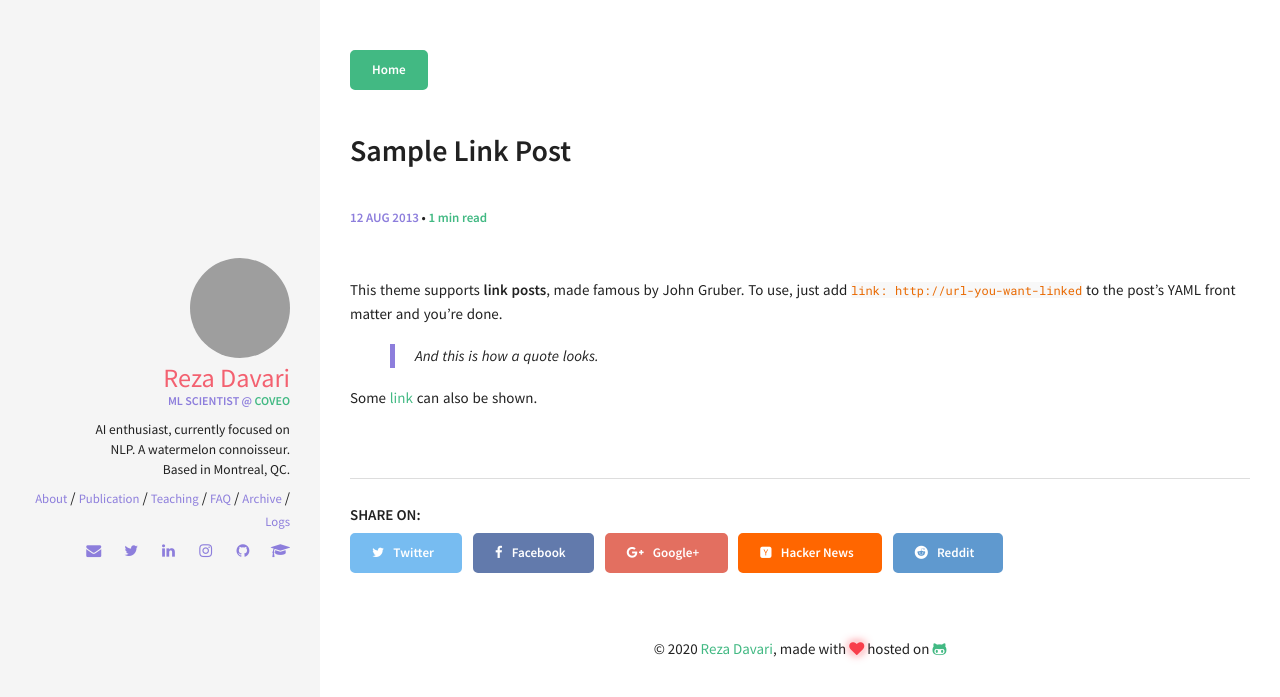
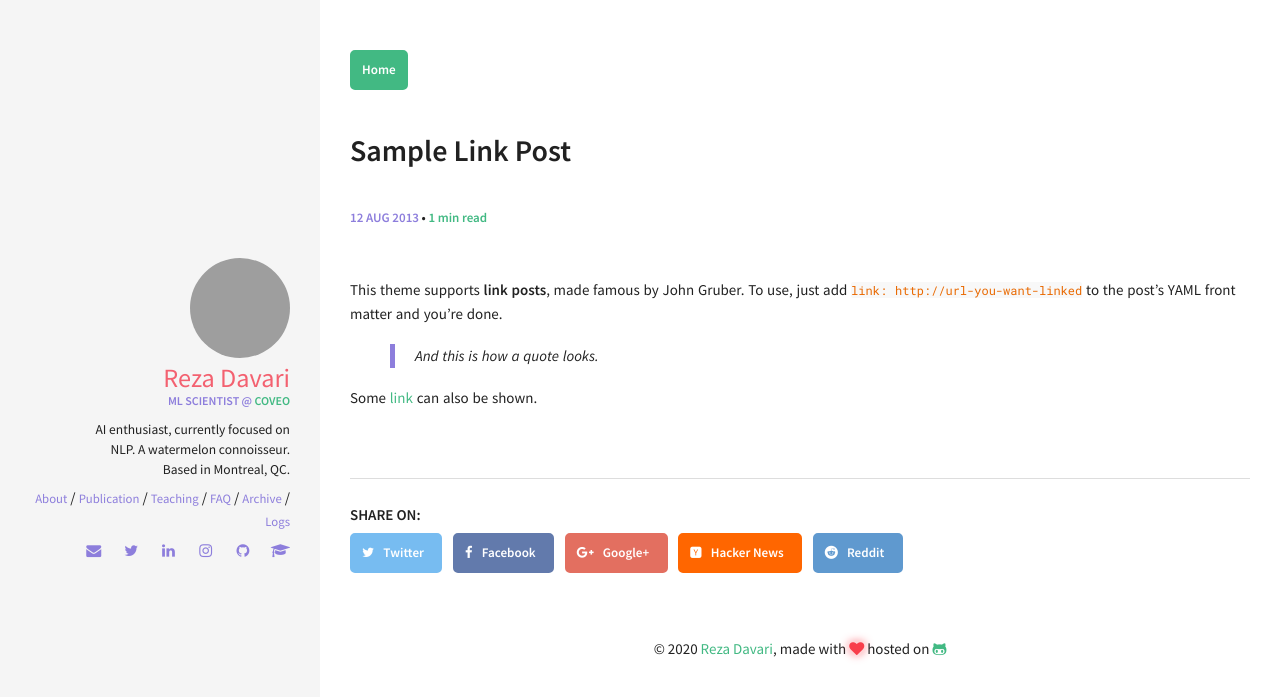
Before and after one commit to rezazzr/davari.io, a Jekyll site: the page built from _posts/2013-08-12-sample-link-post.md, in a window 1280 px wide. Shown: the top 697 px of the page. Built offline with Jekyll 4.4.1, drawn with Linux system fonts in a browser that asks for light colours; grey boxes are pictures that could not be loaded.

Commit message:
resized button to smaller padding

```diff
--- a/_sass/components/_buttons.scss
+++ b/_sass/components/_buttons.scss
@@ -5,7 +5,7 @@
 .btn {
   display: inline-block;
   margin-bottom: 20px;
-  padding: 8px 20px;
+  padding: 8px 10px;
   font-size: 0.875em;
   font-family: $font-family-base;
   font-weight: 700;
```
